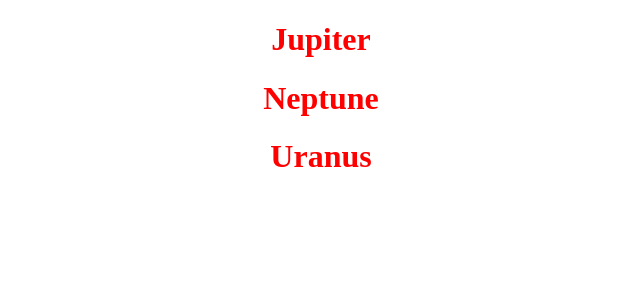
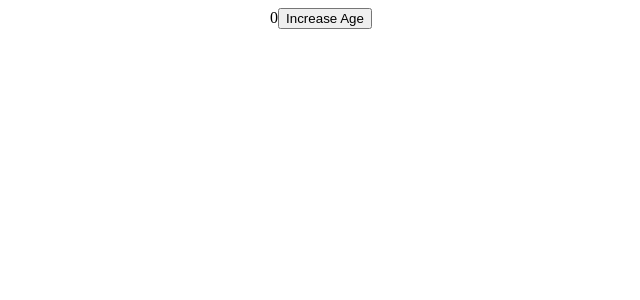
Before and after one commit to khalaeva/learn-react, a React (Create React App) app: page / in a window 1280 px wide. Shown: the top 300 px of the page, without its empty margins (319-959 px from the left). Built offline with nearby package versions, Linux system fonts and the light colour scheme.

Commit message:
useState hook

```diff
--- a/src/App.js
+++ b/src/App.js
@@ -1,24 +1,20 @@
 import './App.css';
-import { Planet } from './Planet';
+import { useState } from 'react';
+
 function App() {
-  const planets = [
-    { name: "Mars", isGasPlanet: false },
-    { name: "Earth", isGasPlanet: false },
-    { name: "Jupiter", isGasPlanet: true },
-    { name: "Venus", isGasPlanet: false },
-    { name: "Neptune", isGasPlanet: true },
-    { name: "Uranus", isGasPlanet: true },
-  ];
+  const [age, setAge] = useState(0)
 
+  const increaseAge = () => {
+    setAge(age + 1)
+  }
   return (
     <div className='App'>
-      {planets.map((planet, i) => {
-        return <Planet name={planet.name} isGasPlanet={planet.isGasPlanet}/>
-      })}
+      {age}
+      <button onClick={increaseAge}>
+        Increase Age
+      </button>
     </div>
   )
 }
 
-
-
 export default App;
--- a/src/Planet.js
+++ /dev/null
@@ -1,7 +0,0 @@
-export const Planet = (props) => {
-    return (
-        <div className="name">
-            {props.isGasPlanet && <h1>{props.name}</h1>}
-        </div>
-    )
-}
```
